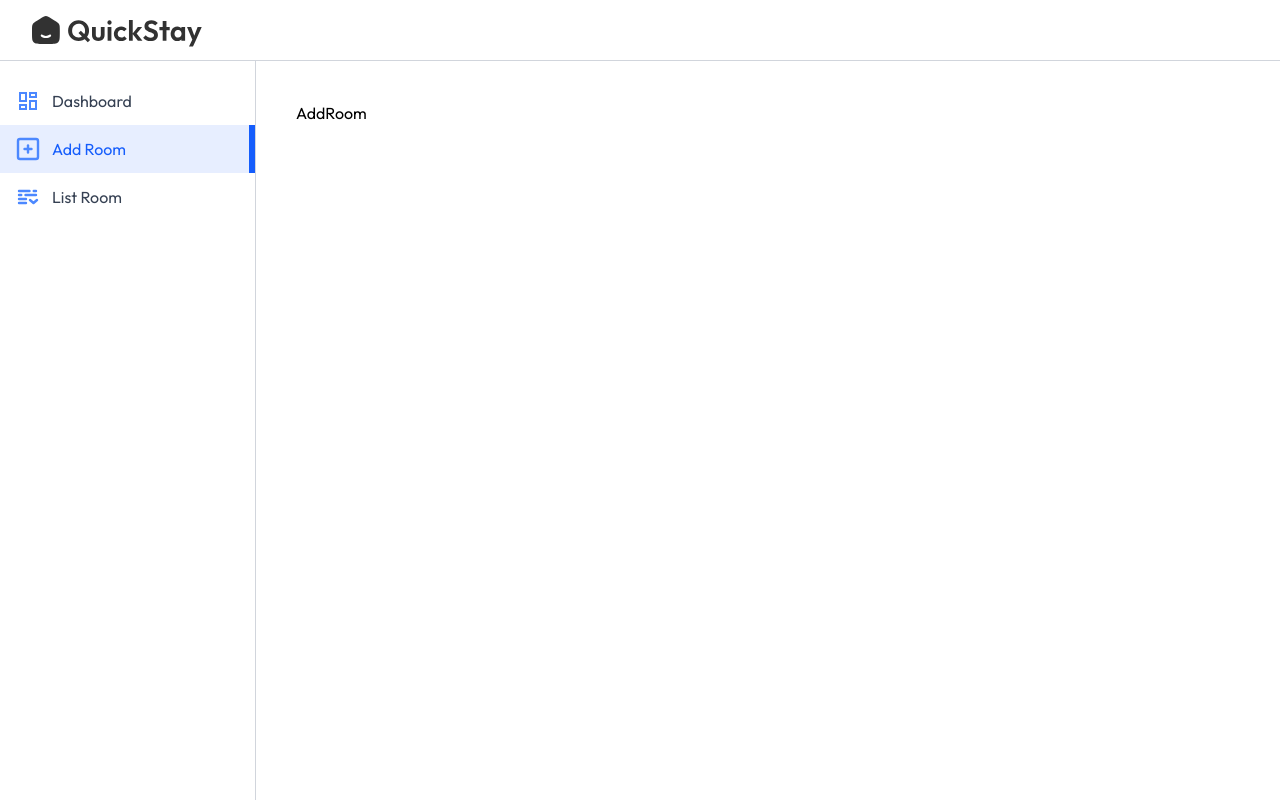
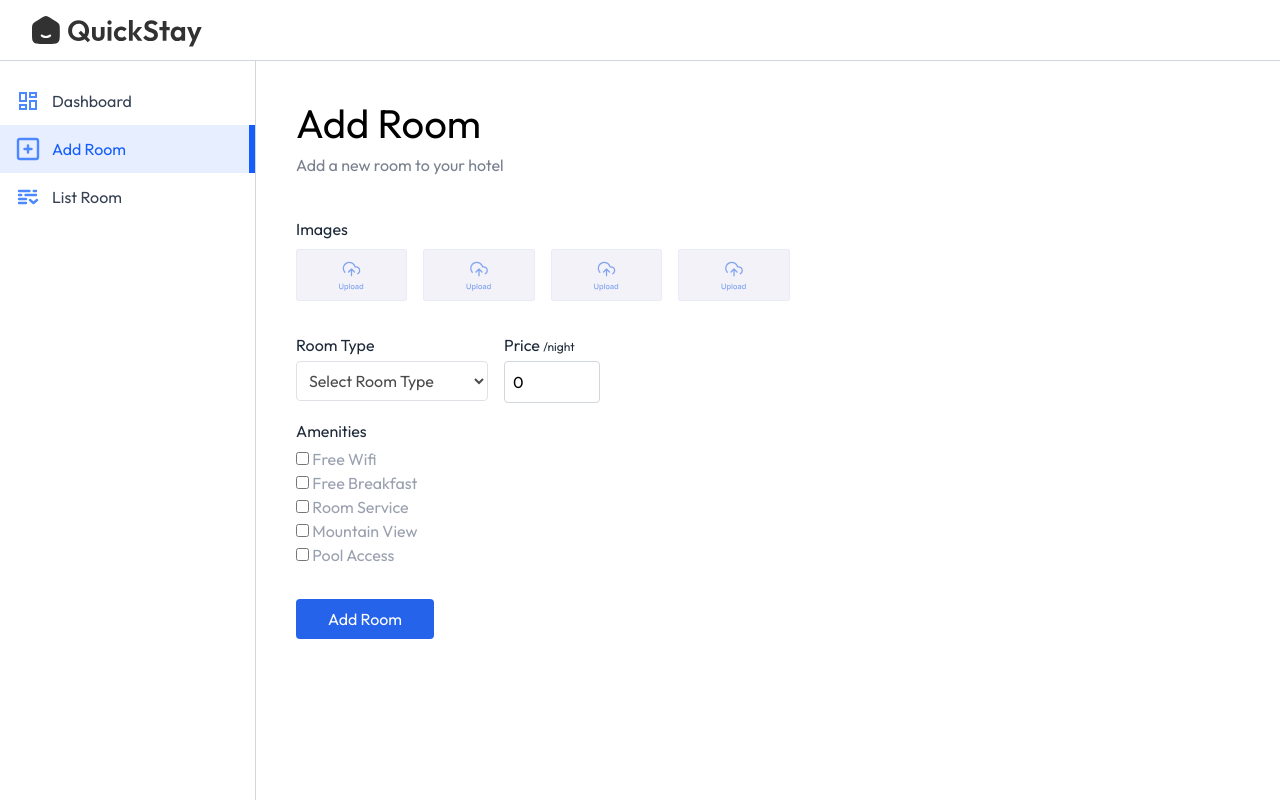
Before and after one commit to Yasintha8/hotel-booking-web-app, a React (Vite) app in the folder client/: page /owner/add-room in a window 1280 px wide. Shown: the top 802 px of the page. Built offline with nearby package versions, Linux system fonts and the light colour scheme; the HTML template or start-up script is replaced by a standard one; a web font is replaced by a local one.

Commit message:
Create AddRoom Page for hotelOwners✏

```diff
--- a/client/src/pages/hotelOwner/AddRoom.jsx
+++ b/client/src/pages/hotelOwner/AddRoom.jsx
@@ -1,8 +1,85 @@
-import React from 'react'
+import React, { useState } from 'react'
+import Tittle from '../../components/Tittle'
+import { assets } from '../../assets/assets'
 
 const AddRoom = () => {
+
+  const [images, setImages] = useState({
+    1: null,
+    2: null,
+    3: null,
+    4: null,
+  })
+
+  const [inputs, setInputs] = useState({
+    roomType: "",
+    PricePerNight: 0,
+    amenities:{
+      "Free Wifi": false,
+      "Free Breakfast": false,
+      "Room Service": false,
+      "Mountain View": false,
+      "Pool Access": false,
+    }
+  })
+
   return (
-    <div>AddRoom</div>
+    <div>
+      <form>
+        <Tittle align="left" font="outfit" title="Add Room" subTitle="Add a new room to your hotel"  />
+
+        {/* Upload Area For Images */}
+        <p className='text-gray-800 mt-10'>Images</p>
+        <div className='grid grid-cols-2 sm:flex gap-4 my-2 flex-wrap'>
+          {Object.keys(images).map((key)=>(
+            <label htmlFor={`roomImages${key}`} key={key}>
+              <img className='max-h-13 cursor-pointer opacity-80'
+              src={images[key]? URL.createObjectURL(images[key]) : assets.uploadArea} alt="" />
+              <input type="file" accept='image/*' id={`roomImages${key}`} hidden
+               onChange={e=>setImages({...images, [key]: e.target.files[0]})} />
+            </label>
+          ))}
+        </div>
+
+        <div className='w-full flex max-sm:flex-col sm:gap-4 mt-4'>
+          <div className='flex-1 max-w-48'>
+            <p className='text-gray-800 mt-4'>Room Type</p>
+            <select
+            value={inputs.roomType}
+            onChange={
+              e=>setInputs({...inputs, roomType: e.target.value})
+            }
+            className='border opacity-70 border-gray-300 mt-1 rounded p-2 w-full'>
+              <option value="">Select Room Type</option>
+              <option value="Single Bed">Single Bed</option>
+              <option value="Luxury Room">Luxury Room</option>
+              <option value="Family Suite">Family Suite</option>
+            </select>
+          </div>
+          <div>
+            <p className='mt-4 text-gray-800'>
+              Price <span className='text-xs'>/night</span>
+            </p>
+            <input type="number" placeholder='0' className='border border-gray-300 mt-1 rounded p-2 w-24' value={inputs.PricePerNight}
+            onChange={e=>setInputs({...inputs, PricePerNight: e.target.value})} />
+          </div>
+        </div>
+
+        <p className='text-gray-800 mt-4'>Amenities</p>
+        <div className='flex flex-col flex-wrap mt-1 text-gray-400 max-w-sm'>
+            {Object.keys(inputs.amenities).map((amenity, index)=>(
+              <div key={index}>
+                <input type="checkbox" id={`amenities${index+1}`} checked={inputs.amenities[amenity]}
+                onChange={()=>setInputs({...inputs, amenities: {...inputs.amenities, [amenity]: !inputs.amenities[amenity]}})}/>
+                <label htmlFor={`amenities${index+1}`}> {amenity}</label>
+              </div>
+            ))}
+        </div>
+        <button className='bg-primary text-white px-8 py-2 rounded mt-8 cursor-pointer'>
+          Add Room
+        </button>
+      </form>
+    </div>
   )
 }
 
```
